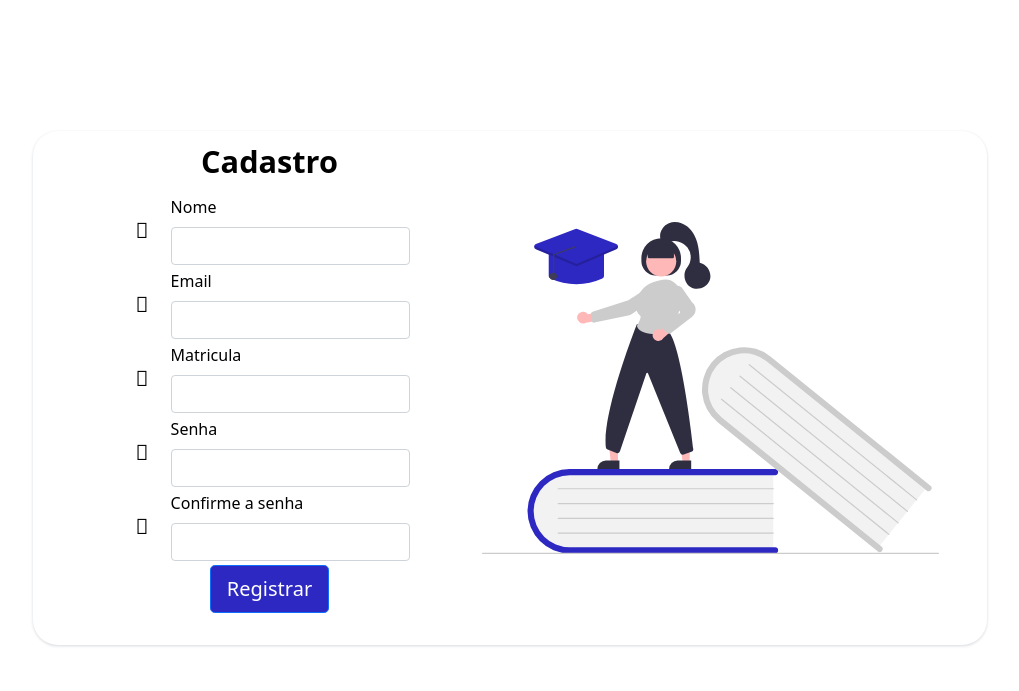
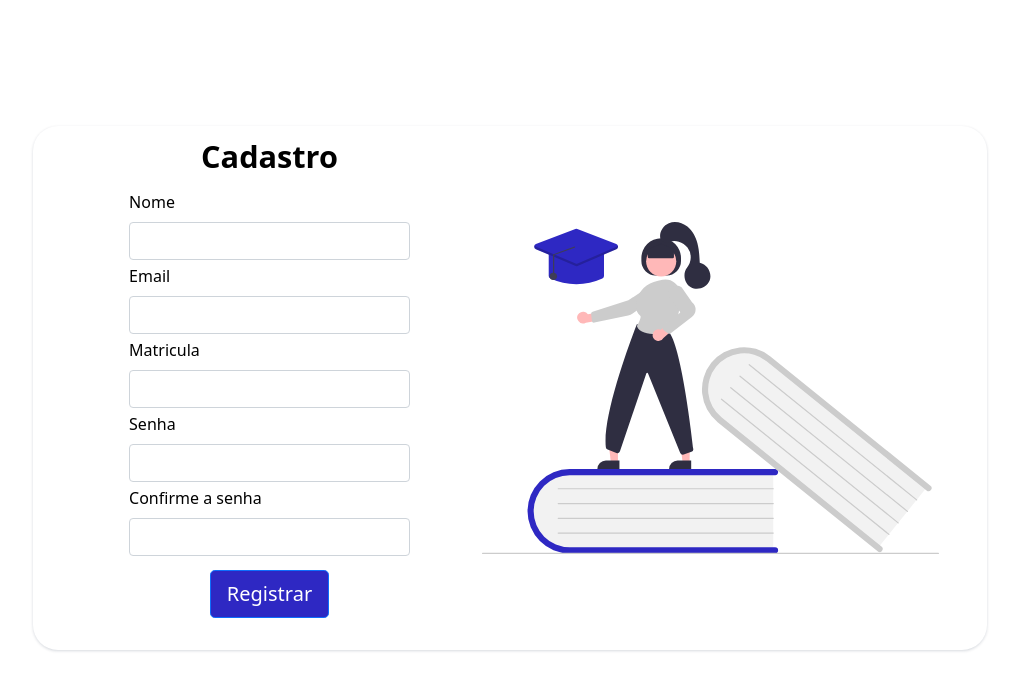
Before and after one commit to Klinsman21/myGrades, a Django app: page /cadastro in a window 1280 px wide. Shown: the top 691 px of the page, without its empty margins (130-1149 px from the left). Run offline with Django 4.2, Linux system fonts and the light colour scheme; some libraries are stand-ins or nearby versions.

Commit message:
Fazendo ajustes nas telas: Login e Cadastro

```diff
--- a/my_grades_project/templates/cadastro.html
+++ b/my_grades_project/templates/cadastro.html
@@ -40,7 +40,6 @@
                         <form class="mx-5 mx-md-8" method="post">
                             {% csrf_token %}
                             <div class="d-flex flex-row align-items-center mb-1">
-                                <i class="fas fa-user fa-lg me-3 fa-fw"></i>
                                 <div class="form-outline flex-fill mb-0">
                                     <label class="form-label" for="id_username">Nome</label>
                                     <input onchange="setName(this.value)" required name="username" type="text"
@@ -51,7 +50,6 @@
                             </div>
 
                             <div class="d-flex flex-row align-items-center mb-1">
-                                <i class="fas fa-envelope fa-lg me-3 fa-fw"></i>
                                 <div class="form-outline flex-fill mb-0">
                                     <label class="form-label" for="id_email">Email</label>
                                     <input required name="email" type="email" id="id_email" class="form-control" />
@@ -60,7 +58,6 @@
                             </div>
 
                             <div class="d-flex flex-row align-items-center mb-1">
-                                <i class="fas fa-envelope fa-lg me-3 fa-fw"></i>
                                 <div class="form-outline flex-fill mb-0">
                                     <label class="form-label" for="id_matricula">Matricula</label>
                                     <input required name="matricula" type="number" id="id_matricula"
@@ -70,7 +67,6 @@
                             </div>
 
                             <div class="d-flex flex-row align-items-center mb-1">
-                                <i class="fas fa-lock fa-lg me-3 fa-fw"></i>
                                 <div class="form-outline flex-fill mb-0">
                                     <label class="form-label" for="id_password1">Senha</label>
                                     <input required name="password1" type="password" id="id_password1"
@@ -80,7 +76,6 @@
                             </div>
 
                             <div class="d-flex flex-row align-items-center mb-1">
-                                <i class="fas fa-key fa-lg me-3 fa-fw"></i>
                                 <div class="form-outline flex-fill mb-0">
                                     <label class="form-label" for="id_password2">Confirme a senha</label>
                                     <input required name="password2" type="password" id="id_password2"
@@ -91,7 +86,7 @@
 
 
                             <div class="d-flex justify-content-center mx-4 mb-3 mb-lg-4">
-                                <button style="background-color: #2E28C3;" type="submit"
+                                <button style="margin-top:10px; background-color: #2E28C3;" type="submit"
                                     class="btn btn-primary btn-lg">Registrar</button>
                             </div>
 
--- a/my_grades_project/templates/registration/login.html
+++ b/my_grades_project/templates/registration/login.html
@@ -62,7 +62,7 @@
             </center>
 
         </div>
-        <!-- <a href="#" class="forgot">Forgot your email or password?</a> -->
+        <a href="/cadastro" class="forgot">Cadastre-se</a>
     </form>
 </div>
 
```
Also changed, not shown: my_grades_project/my_grades/migrations/0001_initial.py, my_grades_project/my_grades/migrations/0002_alter_endereco_tiporesidencia.py (deleted), my_grades_project/my_grades/migrations/0003_alter_endereco_tiporesidencia_alter_nota_periodo.py (deleted), my_grades_project/my_grades/migrations/0004_alter_endereco_tiporesidencia.py (deleted), my_grades_project/my_grades/migrations/0005_aviso.py (deleted), my_grades_project/my_grades/migrations/0006_aviso_aviso.py (deleted).
